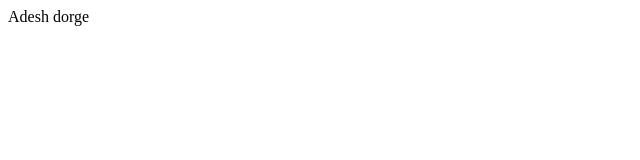
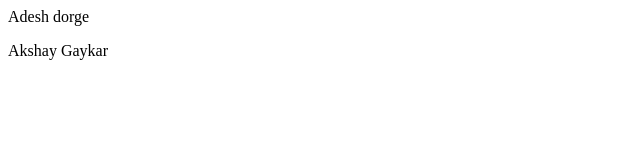
Before and after one commit to adeshdorge/first, a plain HTML site: page index.html in a window 1280 px wide. Shown: the full height of the page, 0-640 px from the left. Drawn offline with Linux system fonts and the light colour scheme.

Commit message:
extapadd

```diff
--- a/index.html
+++ b/index.html
@@ -1 +1,2 @@
 <p>Adesh dorge</p>
+<p>Akshay Gaykar</p>
```
